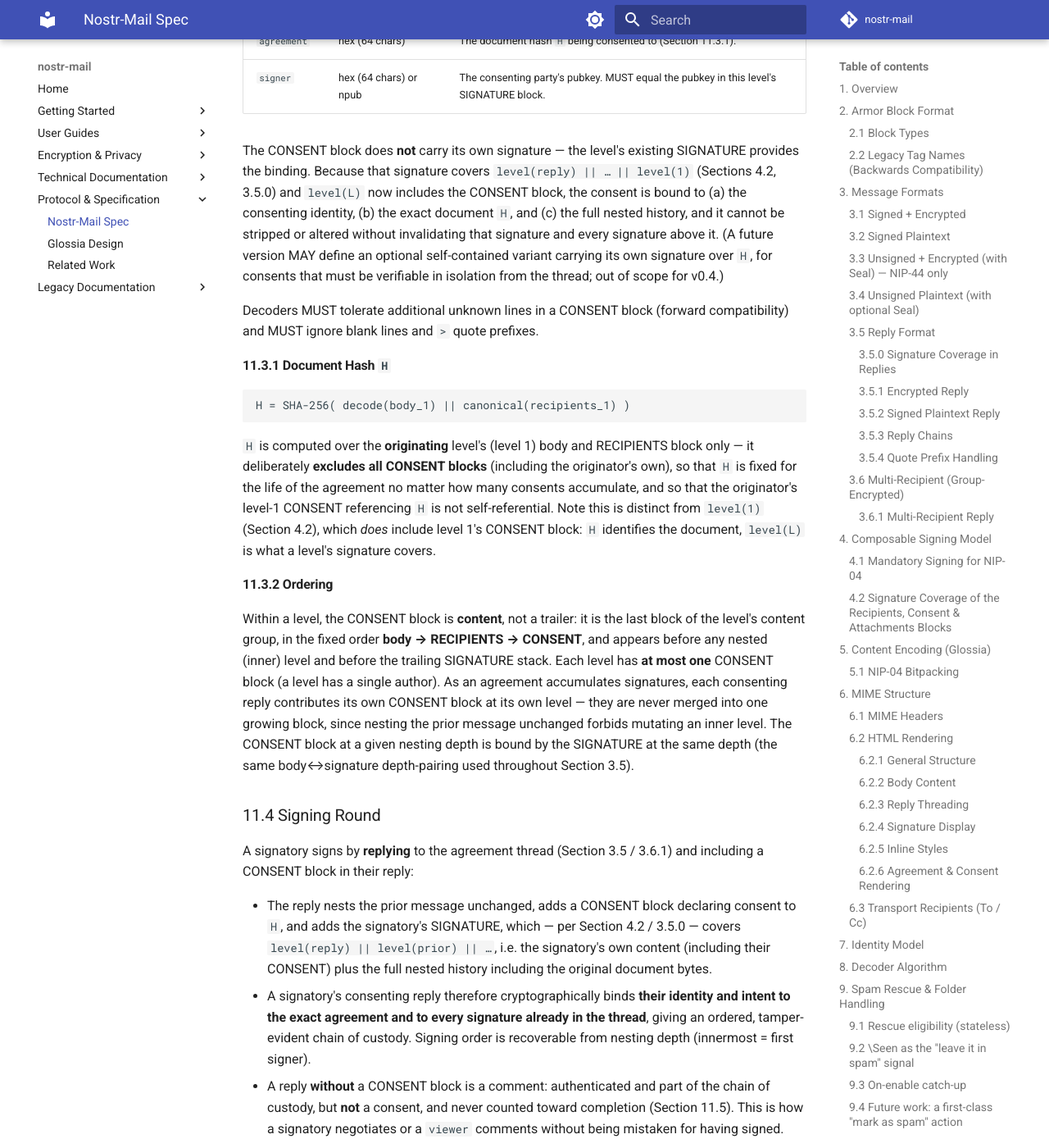
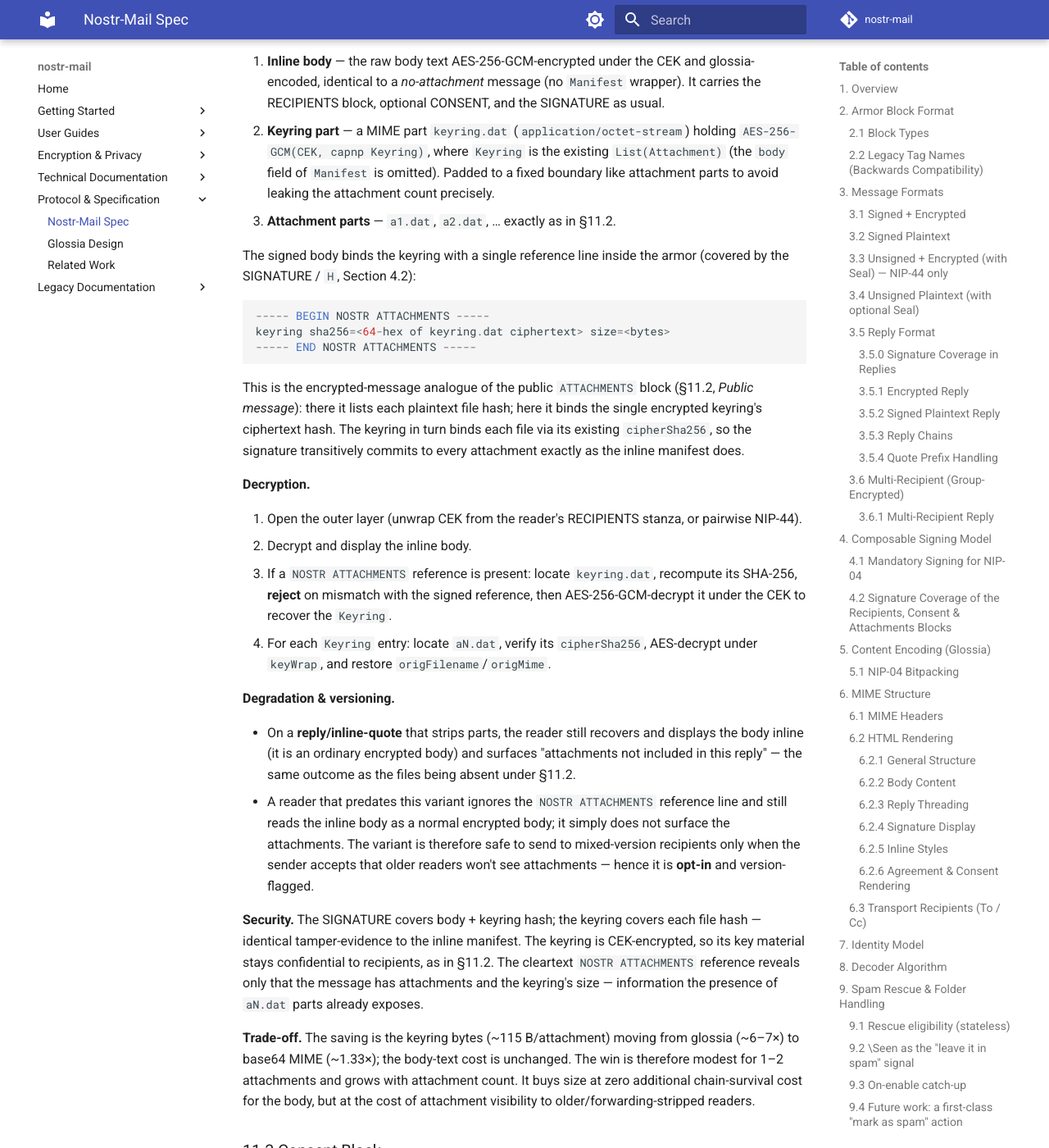
Before and after one commit to asherp/nostr-mail, an MkDocs documentation site: the page built from docs/nostr-mail-spec.md, in a window 1280 px wide and 1400 px high, scrolled down 25520 px. Shown: the whole window at 82% size. Built offline with MkDocs 1.6.1 and Material for MkDocs 9.7.7, drawn with Linux system fonts in a browser that asks for light colours; comment, search, counter and statistics services are not loaded; some of the changed text lies outside the part shown.

Commit message:
docs: refresh capnp wire-format notes; spec externalized keyring (draft)
Update the schema's Cap'n Proto-vs-JSON detection comment to match the
raw-bytes manifest format (no base64 armor) landed in the manifest change.

Add a PROPOSED §11.2.1 specifying an opt-in variant that moves the
attachment keyring out of the glossia body into a hash-referenced,
CEK-encrypted MIME part, keeping the body inline so it still survives
email chains. Clearly marked draft / not implemented.

````diff
--- a/docs/nostr-mail-spec.md
+++ b/docs/nostr-mail-spec.md
@@ -680,6 +680,44 @@ The originating message's body + RECIPIENTS define the **document hash** `H` tha
 
 Clients MAY include an `X-Nostr-Agreement` MIME header (boolean/identifier) to let IMAP filtering surface agreement threads without decrypting bodies. The authoritative agreement state always comes from the signed armor blocks, not the header.
 
+#### 11.2.1 Externalized attachment keyring (PROPOSED — not yet implemented)
+
+> Status: **draft proposal.** The implemented behavior is the inline manifest of §11.2. This subsection specifies an optional, opt-in variant that moves the attachment key material out of the glossia-encoded body to save encoding size. It is gated behind a format-version bump; readers that do not understand it fall back cleanly.
+
+**Motivation.** In the inline manifest (§11.2) the encrypted body is `Manifest = { body blob, attachments[] }`. The whole thing is glossia-encoded at roughly a 6–7× character expansion (Section 5). The **body blob must stay inline** because the body is the conversation text and glossia is what lets it survive forwards, inline replies, and `>`-quoting (Section 5; `glossia-design.md`). The **attachment keyring** (`attachments[]`) does not share that requirement: each entry is only useful together with its `aN.dat` MIME part, and those parts are already stripped by clients on reply/inline-quote (they survive forwards only). So the keyring can ride as its own part — coupled to the same transport fate as the files it unlocks — with **no additional loss of chain-survival**, while leaving the glossia body free of the per-attachment key material.
+
+**Wire format.** A message using this variant emits:
+
+1. **Inline body** — the raw body text AES-256-GCM-encrypted under the CEK and glossia-encoded, identical to a *no-attachment* message (no `Manifest` wrapper). It carries the RECIPIENTS block, optional CONSENT, and the SIGNATURE as usual.
+2. **Keyring part** — a MIME part `keyring.dat` (`application/octet-stream`) holding `AES-256-GCM(CEK, capnp Keyring)`, where `Keyring` is the existing `List(Attachment)` (the `body` field of `Manifest` is omitted). Padded to a fixed boundary like attachment parts to avoid leaking the attachment count precisely.
+3. **Attachment parts** — `a1.dat`, `a2.dat`, … exactly as in §11.2.
+
+The signed body binds the keyring with a single reference line inside the armor (covered by the SIGNATURE / `H`, Section 4.2):
+
+```
+----- BEGIN NOSTR ATTACHMENTS -----
+keyring sha256=<64-hex of keyring.dat ciphertext> size=<bytes>
+----- END NOSTR ATTACHMENTS -----
+```
+
+This is the encrypted-message analogue of the public `ATTACHMENTS` block (§11.2, *Public message*): there it lists each plaintext file hash; here it binds the single encrypted keyring's ciphertext hash. The keyring in turn binds each file via its existing `cipherSha256`, so the signature transitively commits to every attachment exactly as the inline manifest does.
+
+**Decryption.**
+
+1. Open the outer layer (unwrap CEK from the reader's RECIPIENTS stanza, or pairwise NIP-44).
+2. Decrypt and display the inline body.
+3. If a `NOSTR ATTACHMENTS` reference is present: locate `keyring.dat`, recompute its SHA-256, **reject** on mismatch with the signed reference, then AES-256-GCM-decrypt it under the CEK to recover the `Keyring`.
+4. For each `Keyring` entry: locate `aN.dat`, verify its `cipherSha256`, AES-decrypt under `keyWrap`, and restore `origFilename`/`origMime`.
+
+**Degradation & versioning.**
+
+- On a **reply/inline-quote** that strips parts, the reader still recovers and displays the body inline (it is an ordinary encrypted body) and surfaces "attachments not included in this reply" — the same outcome as the files being absent under §11.2.
+- A reader that predates this variant ignores the `NOSTR ATTACHMENTS` reference line and still reads the inline body as a normal encrypted body; it simply does not surface the attachments. The variant is therefore safe to send to mixed-version recipients only when the sender accepts that older readers won't see attachments — hence it is **opt-in** and version-flagged.
+
+**Security.** The SIGNATURE covers body + keyring hash; the keyring covers each file hash — identical tamper-evidence to the inline manifest. The keyring is CEK-encrypted, so its key material stays confidential to recipients, as in §11.2. The cleartext `NOSTR ATTACHMENTS` reference reveals only that the message has attachments and the keyring's size — information the presence of `aN.dat` parts already exposes.
+
+**Trade-off.** The saving is the keyring bytes (~115 B/attachment) moving from glossia (~6–7×) to base64 MIME (~1.33×); the body-text cost is unchanged. The win is therefore modest for 1–2 attachments and grows with attachment count. It buys size at zero additional chain-survival cost for the body, but at the cost of attachment visibility to older/forwarding-stripped readers.
+
 ### 11.3 Consent Block
 
 Because every reply in a thread carries a SIGNATURE (it is how chain-of-custody works, Section 3.5.0), the mere presence of a signatory's signature over the document cannot, by itself, mean "I agree" — a signatory might be replying to negotiate, ask a question, or object. To make consent an **explicit, intentional act** rather than a side effect of replying, a signatory declares consent with a dedicated CONSENT block. This is the armor-grammar analogue of a purpose-built signing action: a comment carries no CONSENT block; a signature does.
````
Also changed, not shown: 1 other file.
